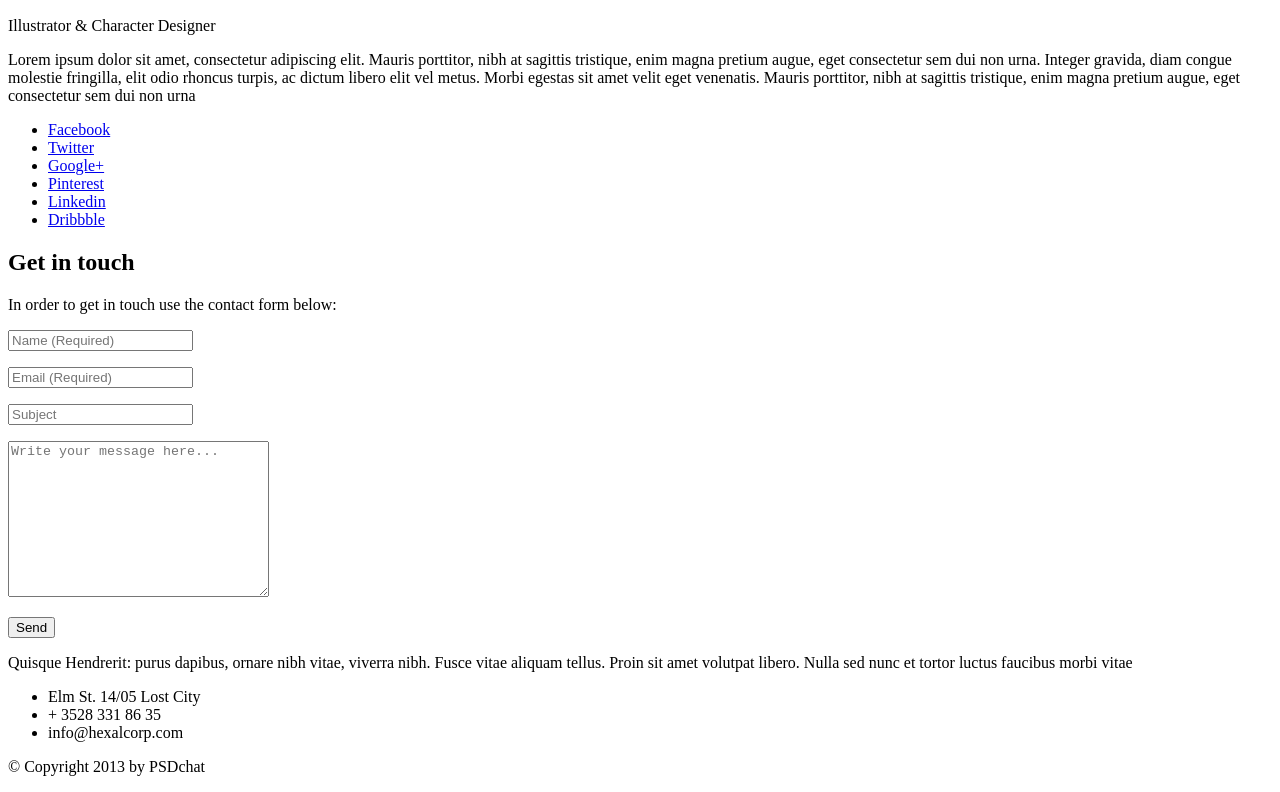
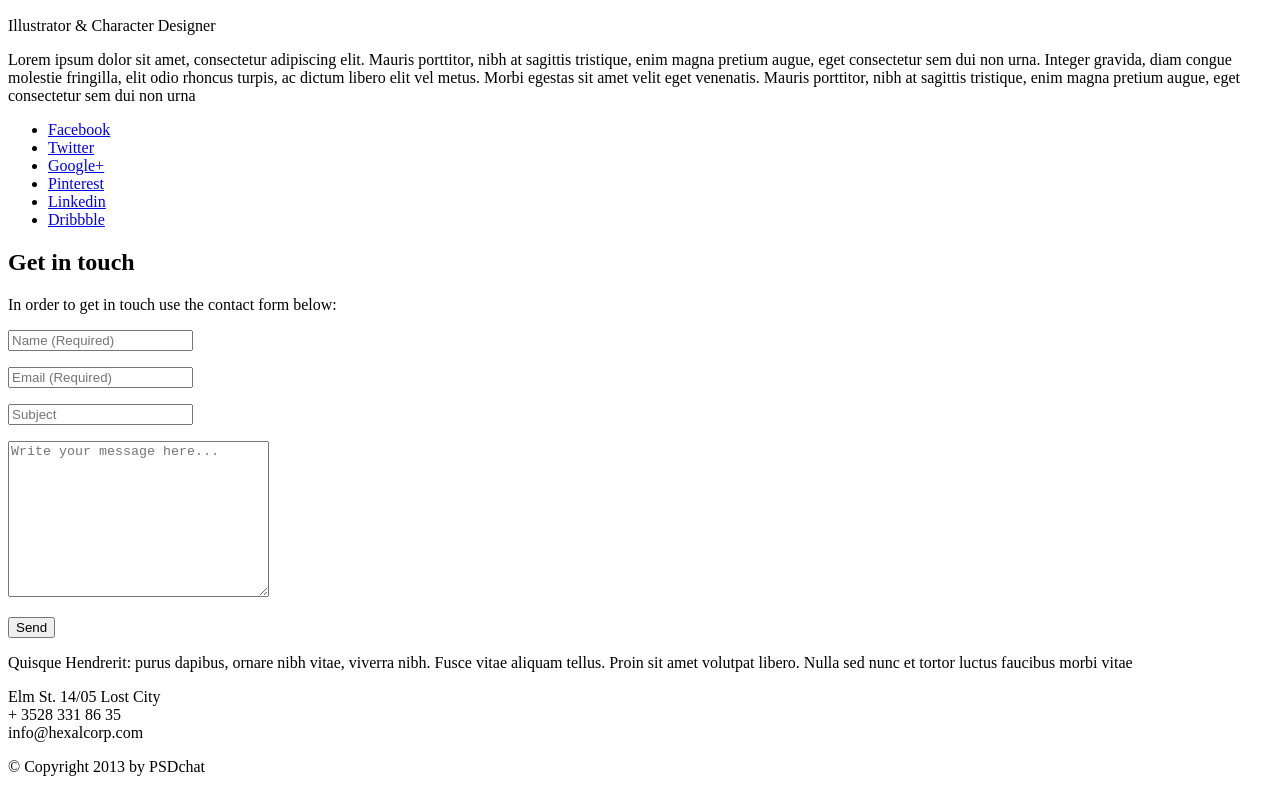
Before and after one commit to juliastetskaya/hexal, a plain HTML site: page index.html in a window 1280 px wide. Shown: the part 538-1330 px from the top of the page. Drawn offline with Linux system fonts and the light colour scheme.

Commit message:
refactor: change contacts in footer

```diff
--- a/index.html
+++ b/index.html
@@ -59,11 +59,11 @@
           <button class="button" type="submit">Send</button>
         </form>
         <p class="description">Quisque Hendrerit: purus dapibus, ornare nibh vitae, viverra nibh. Fusce vitae aliquam tellus. Proin sit amet volutpat libero. Nulla sed nunc et tortor luctus faucibus morbi vitae</p>
-        <ul class="contacts">
-          <li class="address">Elm St. 14/05 Lost City</li>
-          <li class="phone">+ 3528 331 86 35</li>
-          <li class="email">info@hexalcorp.com</li>
-        </ul>
+        <p class="contacts">
+          <span class="address">Elm St. 14/05 Lost City</span><br>
+          <span class="phone">+ 3528 331 86 35</span><br>
+          <span class="email">info@hexalcorp.com</span>
+        </p>
       </section>
       <p class="copyright">© Copyright 2013 by PSDchat</p>
     </footer>
```
